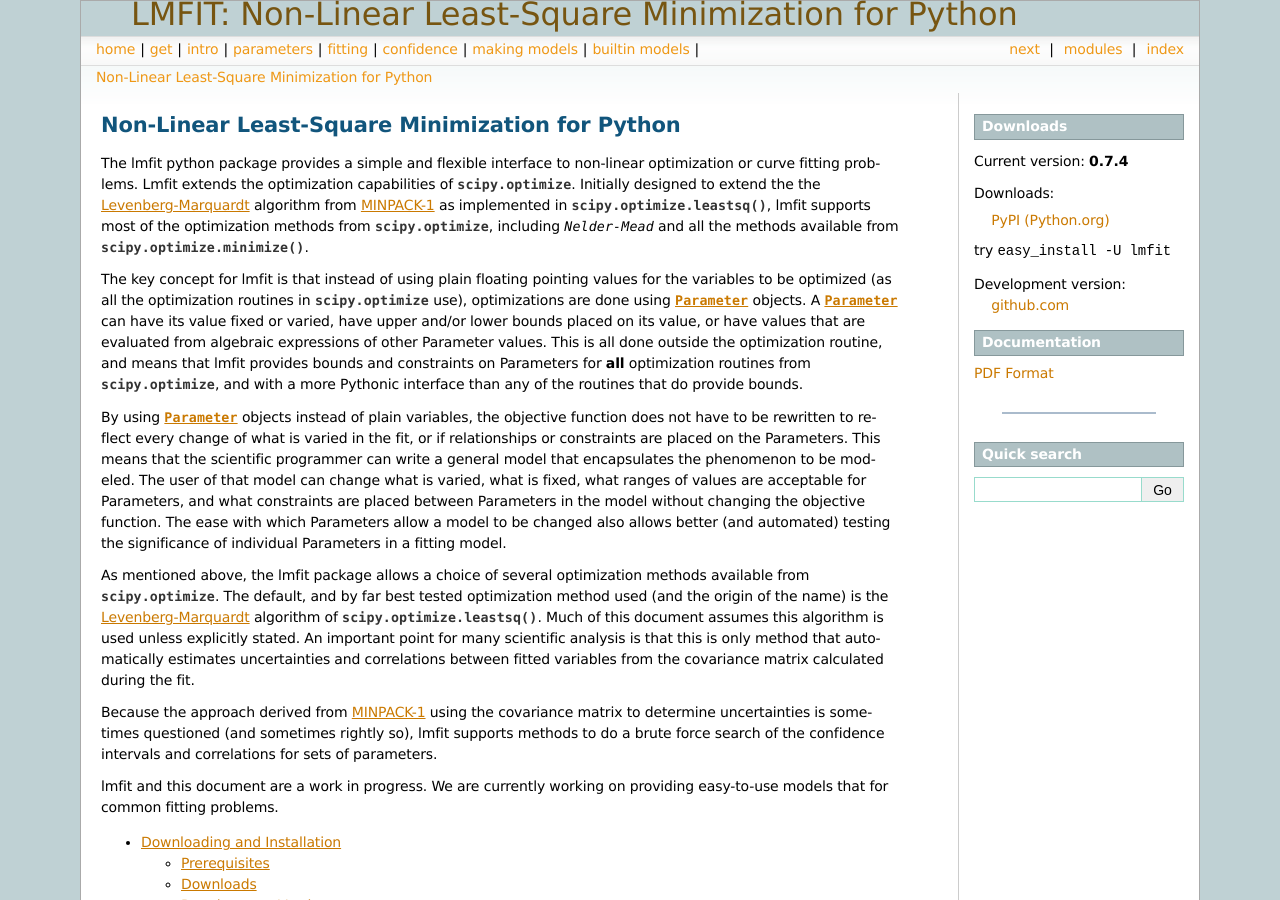
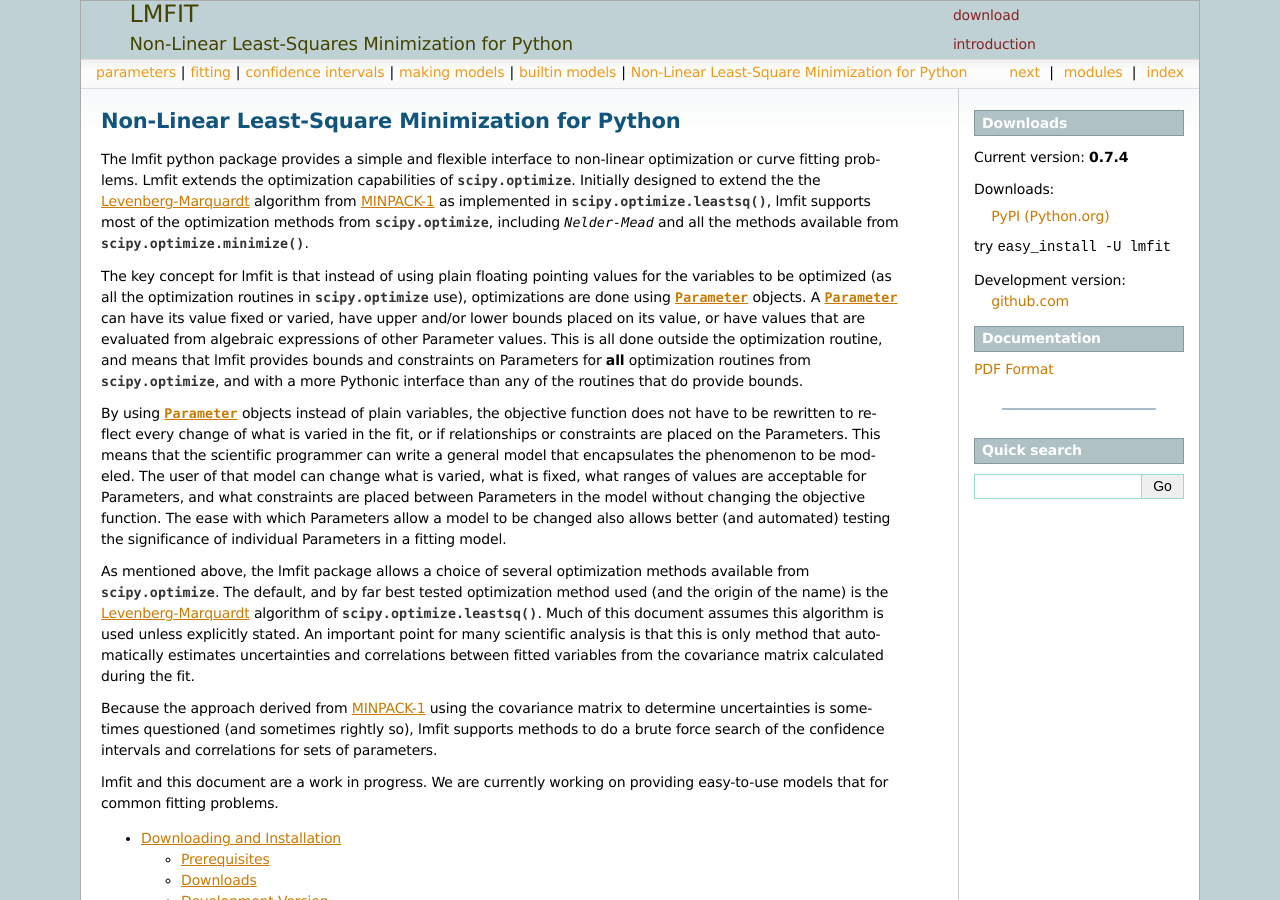
Before and after one commit to lmfit/lmfit-py, a Sphinx documentation site: the page built from doc/index.rst, in a window 1280 px wide and 900 px high. Built offline with Sphinx 7.4.7, drawn with Linux system fonts in a browser that asks for light colours; some of the changed text lies outside the part shown.

Commit message:
altered doc header

```diff
--- a/doc/_templates/layout.html
+++ b/doc/_templates/layout.html
@@ -11,29 +11,29 @@
 
 
 {% block rootrellink %}
-   <li><a href="{{ pathto('index') }}">home</a>|</li>
-   <li><a href="{{ pathto('installation') }}">get</a>|</li>
-   <li><a href="{{ pathto('intro') }}">intro</a>|</li>
    <li><a href="{{ pathto('parameters') }}">parameters</a>|</li>
    <li><a href="{{ pathto('fitting') }}">fitting</a>|</li>
-   <li><a href="{{ pathto('confidence') }}">confidence</a>|</li>
+   <li><a href="{{ pathto('confidence') }}">confidence intervals</a>|</li>
    <li><a href="{{ pathto('model') }}"> making models</a>|</li>
    <li><a href="{{ pathto('builtin_models') }}">builtin models</a>|</li>
 {% endblock %}
 
 {% block relbar1 %}
-<div style=" color: #c5daba;  text-align: left; height:35px; padding: 0px">
-<table><tr>
-  <td width=5% padding=0></td>
-  <td width=90% padding=0 align='center'>
-    <font size=+3>
-      <a href="{{ pathto('index') }}" style="color: #775511">
-          LMFIT: Non-Linear Least-Square Minimization for Python
-      </a>
-    </font>
-  </td>
-  <td width=5% padding=0></td>
-</tr></table>
+<div style="background color: #d5daaa">
+<table border=0>
+  <tr><td width=5%></td> <td width=85% padding=5 align=left>
+       <a href="index.html" style="color: #444400; text-align: left;"> <font size=+2>LMFIT</font></a>
+     </td>
+     <td width=10% align=left> <a href="installation.html" style="color: #882222; text-align: left;"> download</a>
+     </td>
+  </tr>
+  <tr><td width=5%></td> <td width=85% padding=5 align=left>
+        <a href="index.html" style="color: #444400; text-align: left;"> <font size=+1>Non-Linear Least-Squares Minimization for Python</font></a>
+     </td>
+     <td width=10% align=left>  <a href="intro.html" style="color: #882222;   text-align: left;"> introduction</a> </td>
+
+  </tr>
+</table>
 </div>
 {{ super() }}
 {% endblock %}
```
